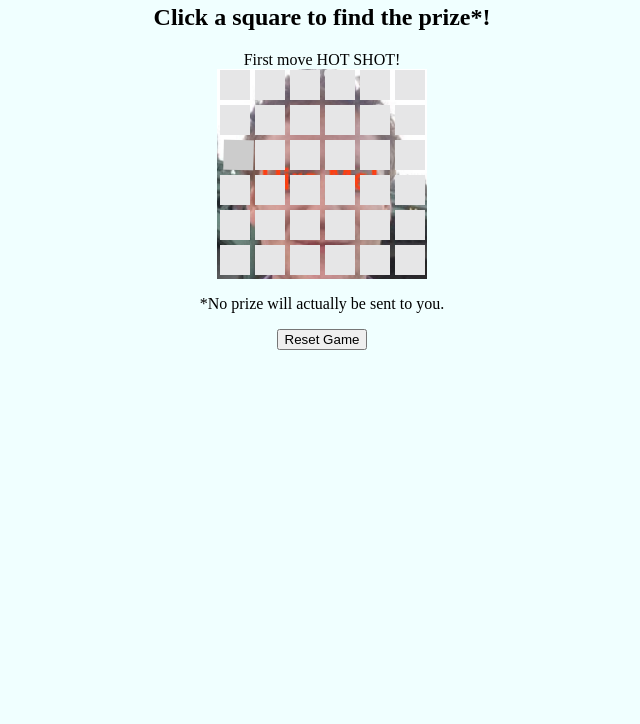
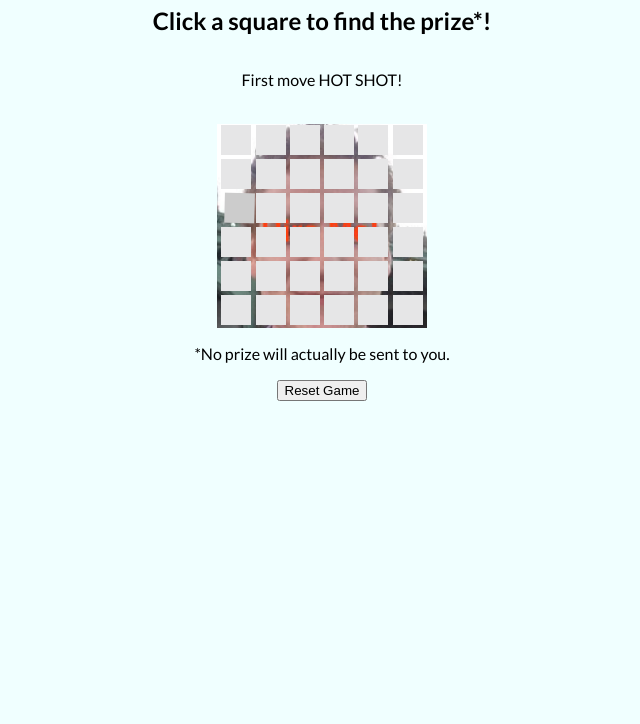
Before and after one commit to Ksmike/game, a plain HTML site: page index.html in a window 1280 px wide. Shown: the part 76-800 px from the top of the page, without its empty margins (318-958 px from the left). Drawn offline with nearby package versions, Linux system fonts and the light colour scheme.

Commit message:
Game: Added new font, margins

```diff
--- a/css/main.css
+++ b/css/main.css
@@ -1,6 +1,7 @@
 body {
 	text-align: center;
 	background-color: azure;
+	font-family: 'Lato', sans-serif;
 }
 
 #collectBonus p {
@@ -9,6 +10,10 @@ body {
 	position: relative;
 	left: 24%;
 	line-height: 20px;
+}
+
+#counter {
+	margin: 35px;
 }
 
 .notCell {
--- a/index.html
+++ b/index.html
@@ -3,6 +3,7 @@
     <head>
         <meta charset="utf-8" />
         <link rel="stylesheet" href="css/main.css">
+        <link href='http://fonts.googleapis.com/css?family=Lato:400,700' rel='stylesheet' type='text/css'>
 
     </head>
     <title>The Game</title>
```
